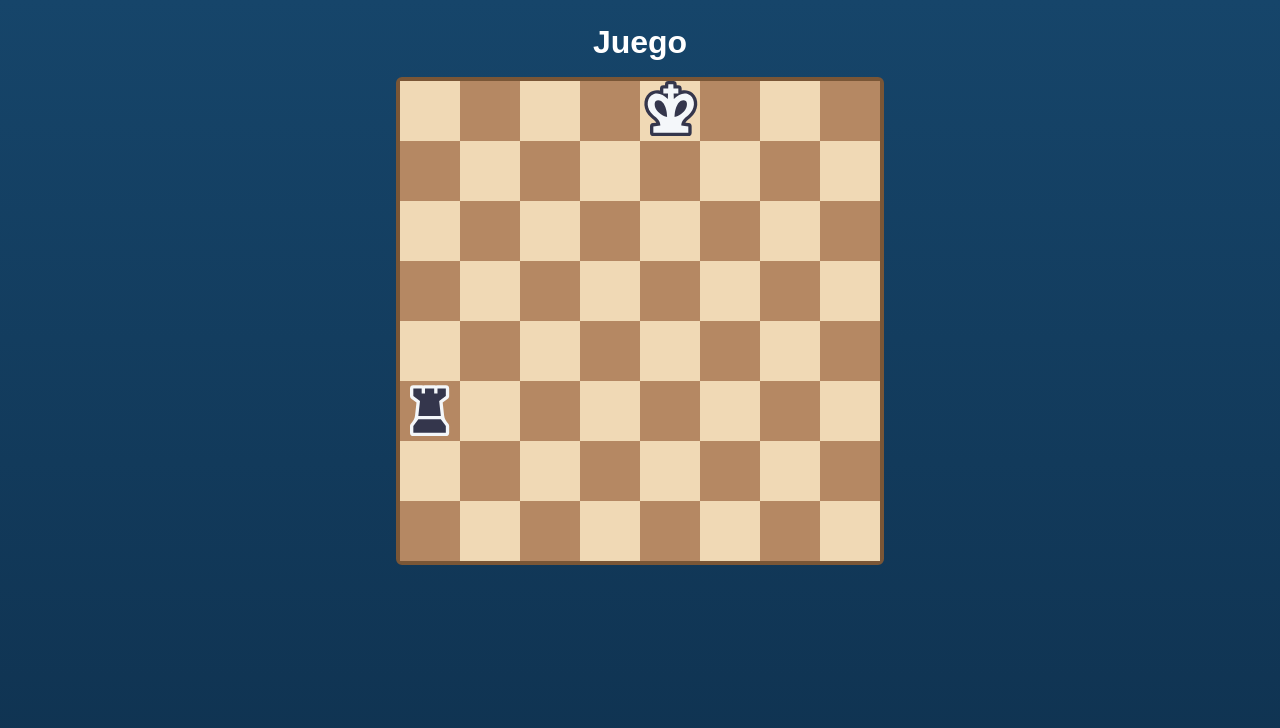
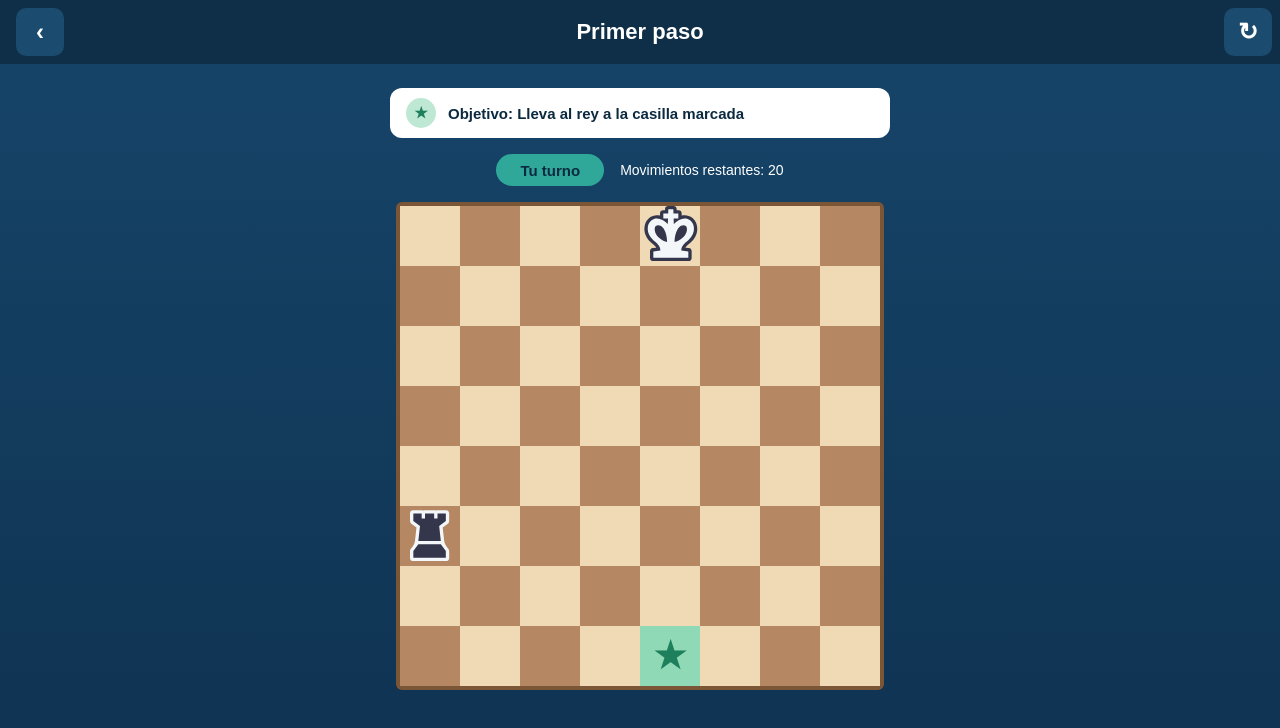
Before and after one commit to AaronWzks/cheszle-project, a React (Vite) app: page /game in a window 1280 px wide. Shown: the top 728 px of the page. Built offline with nearby package versions, Linux system fonts and the light colour scheme.

Commit message:
feat(HUD): añade el hud de la tarea 2.A2 que muestra información de la partida y permite reiniciarla

```diff
--- a/src/components/Board.jsx
+++ b/src/components/Board.jsx
@@ -16,20 +16,20 @@ export default function Board({ onSquareClick }) {
       role="group"
       aria-label="Tablero de ajedrez"
       style={{
-        gridTemplateColumns:
-          `repeat(${state.board[0].length}, var(--casilla))`,
+        gridTemplateColumns: `repeat(${state.board[0].length}, var(--casilla))`,
       }}
     >
       {state.board.map((fila, y) =>
         fila.map((piece, x) => {
-          const isHighlighted = state.highlights.some(
-            (pos) => pos.x === x && pos.y === y
-          );
+          const isHighlighted = state.highlights.some((pos) => pos.x === x && pos.y === y);
 
           const isSelected =
-            state.selected !== null &&
-            state.selected.x === x &&
-            state.selected.y === y;
+            state.selected !== null && state.selected.x === x && state.selected.y === y;
+
+          const isTarget =
+            state.objective.type === 'reachSquare' &&
+            state.objective.target.x === x &&
+            state.objective.target.y === y;
 
           return (
             <Square
@@ -39,10 +39,11 @@ export default function Board({ onSquareClick }) {
               piece={piece}
               isHighlighted={isHighlighted}
               isSelected={isSelected}
+              isTarget={isTarget}
               onClick={() => onSquareClick({ x, y })}
             />
           );
-        })
+        }),
       )}
     </div>
   );
--- /dev/null
+++ b/src/components/HUD.jsx
@@ -0,0 +1,135 @@
+import { useNavigate } from 'react-router-dom';
+import { isInCheck } from '../engine';
+import levels from '../engine/levels.json';
+import { useGame } from '../state/GameContext';
+import styles from './HUD.module.css';
+
+/**
+ * Obtiene el nombre del nivel a partir del id guardado en la partida.
+ * @param {string} levelId
+ * @returns {string}
+ */
+function getLevelName(levelId) {
+  for (const level of levels) {
+    if (level.id === levelId) {
+      return level.name;
+    }
+  }
+
+  return levelId;
+}
+
+/**
+ * Convierte uno de los dos objetivos del proyecto en una instrucción legible.
+ * @param {import('../engine/mockState.js').Objective} objective
+ * @returns {string}
+ */
+function getObjectiveText(objective) {
+  if (objective.type === 'reachSquare') {
+    return 'Lleva al rey a la casilla marcada';
+  }
+
+  return 'Da jaque mate a las negras.';
+}
+
+/**
+ * Muestra la información y los controles de la partida alrededor del tablero.
+ * Reutiliza las clases y los colores del diseño compartido.
+ * @param {object} props
+ * @param {import('react').ReactNode} props.children Tablero de la partida.
+ */
+export default function HUD(props) {
+  const game = useGame();
+  const state = game.state;
+  const dispatch = game.dispatch;
+  const navigate = useNavigate();
+
+  const levelName = getLevelName(state.levelId);
+  const objectiveText = getObjectiveText(state.objective);
+  const playerInCheck = isInCheck(state.board, 'white');
+  const remainingMoves = Math.max(0, state.maxMoves - state.moveCount);
+
+  let turnClass = 'turno';
+  let turnText = 'Tu turno';
+
+  if (state.turn === 'black') {
+    turnClass = 'turno turno--ia';
+    turnText = 'Turno de la IA';
+  }
+
+  function handleRestart() {
+    dispatch({ type: 'START', levelId: state.levelId });
+  }
+
+  function handleExit() {
+    navigate('/levels');
+  }
+
+  return (
+    <div className="app">
+      <header className="cabecera">
+        <button
+          type="button"
+          className="btn-cuadro"
+          aria-label="Salir"
+          title="Salir"
+          onClick={handleExit}
+        >
+          ‹
+        </button>
+
+        <h1 className="cabecera__titulo">{levelName}</h1>
+
+        <button
+          type="button"
+          className="btn-cuadro"
+          aria-label="Reiniciar"
+          title="Reiniciar"
+          onClick={handleRestart}
+        >
+          ↻
+        </button>
+      </header>
+
+      <main className={`pantalla ${styles.content}`}>
+        <section
+          className={styles.information}
+          aria-label="Información de la partida"
+        >
+          <p className="objetivo">
+            <span
+              className={`objetivo__icono ${styles.icon}`}
+              aria-hidden="true"
+            >
+              ★
+            </span>
+
+            <span>
+              <strong>Objetivo:</strong> {objectiveText}
+            </span>
+          </p>
+
+          <div
+            className={styles.details}
+            aria-live="polite"
+            aria-atomic="true"
+          >
+            <p className={turnClass}>{turnText}</p>
+
+            <p className={styles.movements}>
+              Movimientos restantes: {remainingMoves}
+            </p>
+          </div>
+
+          {playerInCheck && (
+            <p className="mensaje mensaje--error" role="alert">
+              <strong>Tu rey está en jaque.</strong>
+            </p>
+          )}
+        </section>
+
+        {props.children}
+      </main>
+    </div>
+  );
+}
--- /dev/null
+++ b/src/components/HUD.module.css
@@ -0,0 +1,31 @@
+.content {
+  display: flex;
+  flex-direction: column;
+  align-items: center;
+  gap: var(--e2);
+}
+
+.information {
+  display: flex;
+  flex-direction: column;
+  align-items: center;
+  gap: var(--e2);
+  width: min(500px, 100%);
+}
+
+.icon {
+  flex-shrink: 0;
+}
+
+.details {
+  display: flex;
+  flex-wrap: wrap;
+  justify-content: center;
+  align-items: center;
+  gap: var(--e1) var(--e2);
+}
+
+.movements {
+  font-size: var(--t-pequeno);
+  font-weight: 400;
+}
--- a/src/components/Square.jsx
+++ b/src/components/Square.jsx
@@ -9,6 +9,7 @@ import styles from './Square.module.css';
  * @param {import('../engine/mockState.js').Piece | null} props.piece
  * @param {boolean} [props.isHighlighted=false] Es un destino resaltado.
  * @param {boolean} [props.isSelected=false] Es la casilla seleccionada.
+ * @param {boolean} [props.isTarget=false] Es la casilla objetivo del nivel.
  * @param {() => void} props.onClick Función que se ejecuta al pulsar.
  */
 export default function Square(props) {
@@ -26,6 +27,12 @@ export default function Square(props) {
     isSelected = false;
   }
 
+  let isTarget = props.isTarget;
+
+  if (isTarget === undefined) {
+    isTarget = false;
+  }
+
   const onClick = props.onClick;
 
   let colorClass = styles.dark;
@@ -35,6 +42,9 @@ export default function Square(props) {
   }
 
   const classes = [styles.square, colorClass];
+  if (isTarget) {
+    classes.push(styles.target);
+  }
 
   if (isHighlighted) {
     // Casilla vacía: punto en el centro. Con pieza (enemiga): anillo de captura.
@@ -46,19 +56,18 @@ export default function Square(props) {
   }
 
   return (
-    <button
-      type="button"
-      className={classes.join(' ')}
-      aria-pressed={isSelected}
-      onClick={onClick}
-    >
+    <button type="button" className={classes.join(' ')} aria-pressed={isSelected} onClick={onClick}>
       <span className={styles.coordinates}>
-        Casilla ({x}, {y})
+        Casilla ({x}, {y}){isTarget && ' — Casilla objetivo'}
       </span>
 
-      {piece !== null && (
-        <Piece type={piece.type} color={piece.color} />
+      {isTarget && (
+        <span className={styles.targetMarker} aria-hidden="true">
+          ★
+        </span>
       )}
+
+      {piece !== null && <Piece type={piece.type} color={piece.color} />}
     </button>
   );
 }
--- a/src/components/Square.module.css
+++ b/src/components/Square.module.css
@@ -19,6 +19,7 @@
 }
 
 .square img {
+  position: relative;
   display: block;
   width: 100%;
   height: 100%;
@@ -69,3 +70,18 @@
   white-space: nowrap;
   border: 0;
 }
+
+.target {
+  background-color: var(--verde-suave);
+}
+
+.targetMarker {
+  position: absolute;
+  inset: 0;
+  display: grid;
+  place-items: center;
+  color: var(--verde-oscuro);
+  font-size: calc(var(--casilla) * 0.6);
+  line-height: 1;
+  pointer-events: none;
+}
--- a/src/engine/index.js
+++ b/src/engine/index.js
@@ -20,6 +20,8 @@ import {
   hasAnyLegalMove,
 } from './rules';
 import { isObjectiveMet } from './objectives';
+
+export { isInCheck } from './rules';
 
 /** @typedef {import('./mockState').GameState} GameState */
 /** @typedef {import('./mockState').Position} Position */
--- a/src/pages/Game.jsx
+++ b/src/pages/Game.jsx
@@ -1,6 +1,7 @@
 import Board from '../components/Board';
 import { getPiece } from '../engine/board';
 import { useGame } from '../state/GameContext';
+import HUD from '../components/HUD';
 
 const samePos = (a, b) => a !== null && a.x === b.x && a.y === b.y;
 
@@ -27,10 +28,8 @@ export default function Game() {
   }
 
   return (
-    <main className="pantalla pantalla--centrada">
-      <h1>Juego</h1>
-
+    <HUD>
       <Board onSquareClick={handleSquareClick} />
-    </main>
+    </HUD>
   );
 }
```
Also changed, not shown: 1 other file (tests, documents, lock files or other folders).
